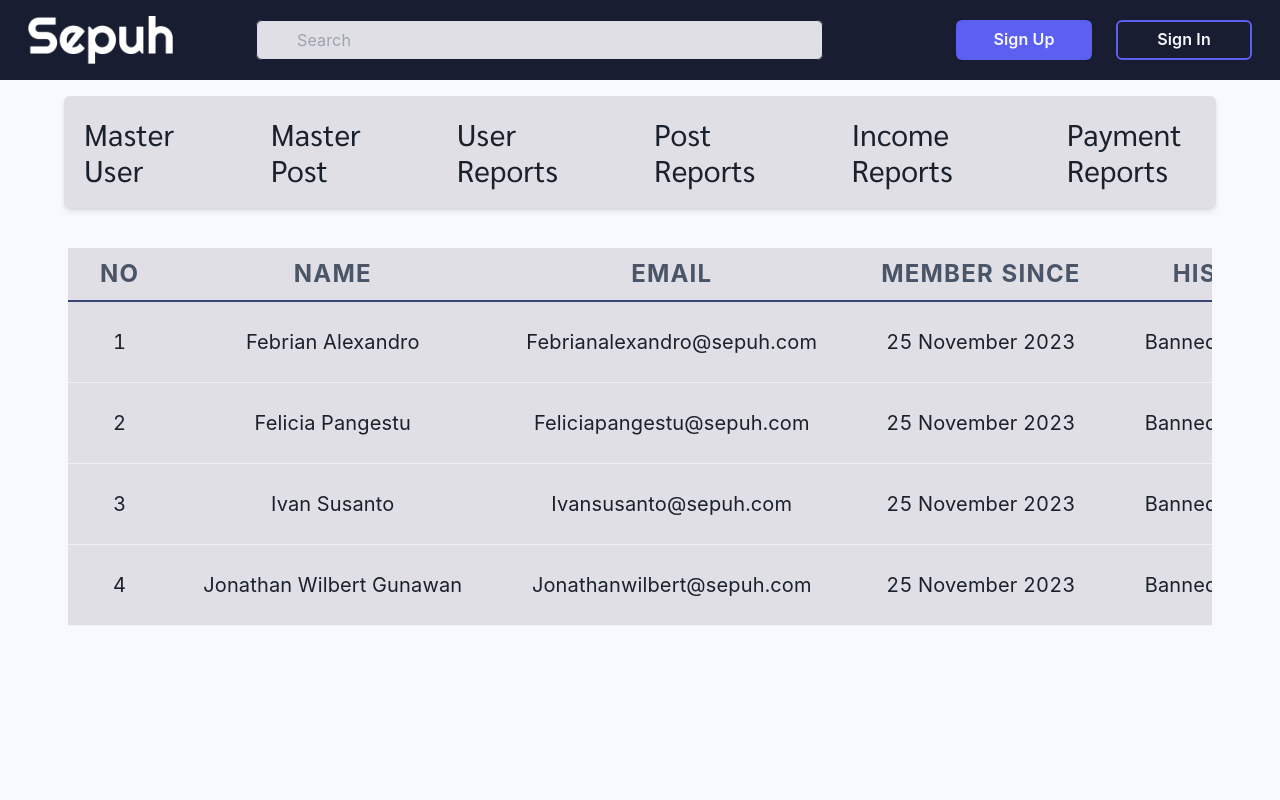
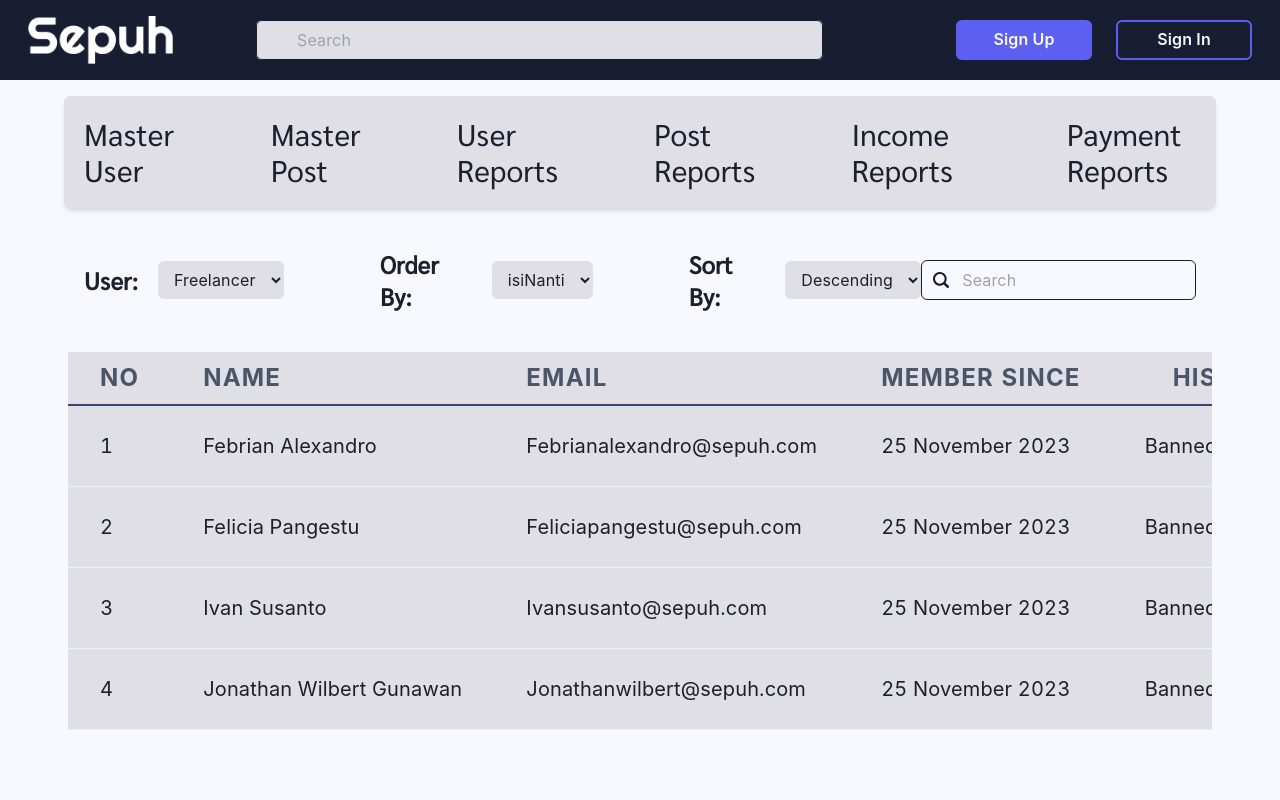
Before and after one commit to AlexandroFebrian/Sepuh_frontend, a React (Vite) app: page /admin/masteruser in a window 1280 px wide. Shown: the top 800 px of the page. Built offline with nearby package versions, Linux system fonts and the light colour scheme; some icons are missing; a web font is replaced by a local one.

Commit message:
Masterpost

```diff
--- /dev/null
+++ b/src/Views/Admin/MasterPost/MasterPost.jsx
@@ -0,0 +1,86 @@
+import NavigationAdmin from "../../../components/NavigationAdmin/NavigationAdmin";
+import FilteringAdmin from "../../../components/FilteringAdmin/FilteringAdmin";
+import {
+  Table,
+  Thead,
+  Tbody,
+  Tr,
+  Th,
+  Td,
+  TableContainer,
+} from "@chakra-ui/react";
+export default function MasterPost() {
+  return (
+    <>
+      <NavigationAdmin />
+      <FilteringAdmin />
+      <div className="container-masterUser mb-10 min-h-[calc(100vh-5rem)] p-10">
+        <div className="bg-ghostwhite-100 mx-7">
+          <TableContainer>
+            <Table variant="simple" size={"lg"}>
+              <Thead className="border-b-2 border-navyblue-600">
+                <Tr>
+                  <Th fontSize={"2xl"} w={"5%"}>
+                    No
+                  </Th>
+                  <Th fontSize={"2xl"} w={"20%"}>
+                    Name
+                  </Th>
+                  <Th fontSize={"2xl"} w={"20%"}>
+                    Date Upload
+                  </Th>
+                  <Th fontSize={"2xl"} w={"20%"}>
+                    Impressions
+                  </Th>
+                  <Th fontSize={"2xl"} w={"20%"} textAlign={"center"}>
+                    History Actions
+                  </Th>
+                  <Th fontSize={"2xl"} w={"15%"} textAlign={"center"}>
+                    Actions
+                  </Th>
+                </Tr>
+              </Thead>
+              <Tbody>
+                {/* DUMMY DATA */}
+                <Tr>
+                  <Td fontSize={"xl"}>1</Td>
+                  <Td fontSize={"xl"}>Febrian Alexandro</Td>
+                  <Td fontSize={"xl"}>25 November 2023</Td>
+                  <Td fontSize={"xl"}>1000</Td>
+                  <Td fontSize={"xl"}>Banned on 27 November 2023</Td>
+                  <Td fontSize={"xl"}>
+                    <div className="buttonAction flex gap-2 items-center justify-center">
+                      <button className="bg-red-500 text-white rounded-md px-3 py-2 hover:bg-red-700 w-20">
+                        Ban
+                      </button>
+                      <button className="bg-yellow-500 text-white rounded-md px-3 py-2 hover:bg-yellow-600 w-24">
+                        Suspend
+                      </button>
+                    </div>
+                  </Td>
+                </Tr>
+                <Tr>
+                  <Td fontSize={"xl"}>2</Td>
+                  <Td fontSize={"xl"}>Felicia Pangestu</Td>
+                  <Td fontSize={"xl"}>25 November 2023</Td>
+                  <Td fontSize={"xl"}>1230</Td>
+                  <Td fontSize={"xl"}>Banned on 27 November 2023</Td>
+                  <Td fontSize={"xl"}>
+                    <div className="buttonAction flex gap-2 items-center justify-center">
+                      <button className="bg-navyblue-500 text-white rounded-md px-3 py-2 hover:bg-navyblue-600 w-20">
+                        Unban
+                      </button>
+                      <button className="bg-yellow-500 text-white rounded-md px-3 py-2 hover:bg-yellow-600 w-24">
+                        Suspend
+                      </button>
+                    </div>
+                  </Td>
+                </Tr>
+              </Tbody>
+            </Table>
+          </TableContainer>
+        </div>
+      </div>
+    </>
+  );
+}
--- a/src/Views/Admin/MasterUser/MasterUser.jsx
+++ b/src/Views/Admin/MasterUser/MasterUser.jsx
@@ -1,9 +1,9 @@
 import NavigationAdmin from "../../../components/NavigationAdmin/NavigationAdmin";
+import FilteringAdmin from "../../../components/FilteringAdmin/FilteringAdmin";
 import {
   Table,
   Thead,
   Tbody,
-  Tfoot,
   Tr,
   Th,
   Td,
@@ -13,22 +13,23 @@
   return (
     <>
       <NavigationAdmin />
-      <div className="container-masterUser mb-10 min-h-[calc(100vh-5rem)] p-10">
+      <FilteringAdmin />
+      <div className="container-masterUser mb-10 min-h-[calc(100vh-5rem)] px-10 pb-10">
         <div className="bg-ghostwhite-100 mx-7">
           <TableContainer>
-            <Table variant="simple" size={"lg"} textAlign={"center"}>
+            <Table variant="simple" size={"lg"}>
               <Thead className="border-b-2 border-navyblue-600">
                 <Tr>
-                  <Th fontSize={"2xl"} w={"5%"} textAlign={"center"}>
+                  <Th fontSize={"2xl"} w={"5%"}>
                     No
                   </Th>
-                  <Th fontSize={"2xl"} w={"20%"} textAlign={"center"}>
+                  <Th fontSize={"2xl"} w={"20%"}>
                     Name
                   </Th>
-                  <Th fontSize={"2xl"} w={"20%"} textAlign={"center"}>
+                  <Th fontSize={"2xl"} w={"20%"}>
                     Email
                   </Th>
-                  <Th fontSize={"2xl"} w={"20%"} textAlign={"center"}>
+                  <Th fontSize={"2xl"} w={"20%"}>
                     Member Since
                   </Th>
                   <Th fontSize={"2xl"} w={"20%"} textAlign={"center"}>
@@ -42,24 +43,16 @@
               <Tbody>
                 {/* DUMMY DATA */}
                 <Tr>
-                  <Td textAlign={"center"} fontSize={"xl"}>
-                    1
-                  </Td>
-                  <Td textAlign={"center"} fontSize={"xl"}>
-                    Febrian Alexandro
-                  </Td>
-                  <Td textAlign={"center"} fontSize={"xl"}>
+                  <Td fontSize={"xl"}>1</Td>
+                  <Td fontSize={"xl"}>Febrian Alexandro</Td>
+                  <Td fontSize={"xl"}>
                     <a href="mailto:sepuh.official.cs@gmail.com">
                       Febrianalexandro@sepuh.com
                     </a>
                   </Td>
-                  <Td textAlign={"center"} fontSize={"xl"}>
-                    25 November 2023
-                  </Td>
-                  <Td textAlign={"center"} fontSize={"xl"}>
-                    Banned on 27 November 2023
-                  </Td>
-                  <Td textAlign={"center"} fontSize={"xl"}>
+                  <Td fontSize={"xl"}>25 November 2023</Td>
+                  <Td fontSize={"xl"}>Banned on 27 November 2023</Td>
+                  <Td fontSize={"xl"}>
                     <div className="buttonAction flex gap-2 items-center justify-center">
                       <button className="bg-red-500 text-white rounded-md px-3 py-2 hover:bg-red-700 w-20">
                         Ban
@@ -71,24 +64,16 @@
                   </Td>
                 </Tr>
                 <Tr>
-                  <Td textAlign={"center"} fontSize={"xl"}>
-                    2
-                  </Td>
-                  <Td textAlign={"center"} fontSize={"xl"}>
-                    Felicia Pangestu
-                  </Td>
-                  <Td textAlign={"center"} fontSize={"xl"}>
+                  <Td fontSize={"xl"}>2</Td>
+                  <Td fontSize={"xl"}>Felicia Pangestu</Td>
+                  <Td fontSize={"xl"}>
                     <a href="mailto:sepuh.official.cs@gmail.com">
                       Feliciapangestu@sepuh.com
                     </a>
                   </Td>
-                  <Td textAlign={"center"} fontSize={"xl"}>
-                    25 November 2023
-                  </Td>
-                  <Td textAlign={"center"} fontSize={"xl"}>
-                    Banned on 27 November 2023
-                  </Td>
-                  <Td textAlign={"center"} fontSize={"xl"}>
+                  <Td fontSize={"xl"}>25 November 2023</Td>
+                  <Td fontSize={"xl"}>Banned on 27 November 2023</Td>
+                  <Td fontSize={"xl"}>
                     <div className="buttonAction flex gap-2 items-center justify-center">
                       <button className="bg-red-500 text-white rounded-md px-3 py-2 hover:bg-red-700 w-20">
                         Ban
@@ -100,24 +85,16 @@
                   </Td>
                 </Tr>
                 <Tr>
-                  <Td textAlign={"center"} fontSize={"xl"}>
-                    3
-                  </Td>
-                  <Td textAlign={"center"} fontSize={"xl"}>
-                    Ivan Susanto
-                  </Td>
-                  <Td textAlign={"center"} fontSize={"xl"}>
+                  <Td fontSize={"xl"}>3</Td>
+                  <Td fontSize={"xl"}>Ivan Susanto</Td>
+                  <Td fontSize={"xl"}>
                     <a href="mailto:sepuh.official.cs@gmail.com">
                       Ivansusanto@sepuh.com
                     </a>
                   </Td>
-                  <Td textAlign={"center"} fontSize={"xl"}>
-                    25 November 2023
-                  </Td>
-                  <Td textAlign={"center"} fontSize={"xl"}>
-                    Banned on 27 November 2023
-                  </Td>
-                  <Td textAlign={"center"} fontSize={"xl"}>
+                  <Td fontSize={"xl"}>25 November 2023</Td>
+                  <Td fontSize={"xl"}>Banned on 27 November 2023</Td>
+                  <Td fontSize={"xl"}>
                     <div className="buttonAction flex gap-2 items-center justify-center">
                       <button className="bg-navyblue-500 text-white rounded-md px-3 py-2 hover:bg-navyblue-600 w-20">
                         Unban
@@ -129,24 +106,16 @@
                   </Td>
                 </Tr>
                 <Tr>
-                  <Td textAlign={"center"} fontSize={"xl"}>
-                    4
-                  </Td>
-                  <Td textAlign={"center"} fontSize={"xl"}>
-                    Jonathan Wilbert Gunawan
-                  </Td>
-                  <Td textAlign={"center"} fontSize={"xl"}>
+                  <Td fontSize={"xl"}>4</Td>
+                  <Td fontSize={"xl"}>Jonathan Wilbert Gunawan</Td>
+                  <Td fontSize={"xl"}>
                     <a href="mailto:sepuh.official.cs@gmail.com">
                       Jonathanwilbert@sepuh.com
                     </a>
                   </Td>
-                  <Td textAlign={"center"} fontSize={"xl"}>
-                    25 November 2023
-                  </Td>
-                  <Td textAlign={"center"} fontSize={"xl"}>
-                    Banned on 27 November 2023
-                  </Td>
-                  <Td textAlign={"center"} fontSize={"xl"}>
+                  <Td fontSize={"xl"}>25 November 2023</Td>
+                  <Td fontSize={"xl"}>Banned on 27 November 2023</Td>
+                  <Td fontSize={"xl"}>
                     <div className="buttonAction flex gap-2 items-center justify-center">
                       <button className="bg-red-500 text-white rounded-md px-3 py-2 hover:bg-red-700 w-20">
                         Ban
--- /dev/null
+++ b/src/Views/Admin/UserReports/UserReports.jsx
@@ -0,0 +1,7 @@
+export default function UserReports() {
+  return (
+    <>
+      <div className="container-userreports"></div>
+    </>
+  );
+}
--- /dev/null
+++ b/src/components/FilteringAdmin/FilteringAdmin.jsx
@@ -0,0 +1,58 @@
+import {
+  Button,
+  Input,
+  InputGroup,
+  InputLeftElement,
+  InputRightAddon,
+} from "@chakra-ui/react";
+import { Search2Icon } from "@chakra-ui/icons";
+
+export default function FilteringAdmin() {
+  {
+    console.log(
+      "FilteringAdmin.jsx jangan lupa dibenerin value select dan desainnya"
+    );
+  }
+
+  return (
+    <>
+      <div className="container-filterAdmin  h-fit relative flex my-5">
+        <div className="boxNavigationAdmin w-full flex justify-between mx-16 px-5 py-5">
+          <div className="left flex gap-24">
+            <div className="userDropdown flex gap-5 items-center">
+              <p className="text-2xl font-sarabun font-semibold">User:</p>
+              <select className="bg-ghostwhite-100 rounded-md px-3 py-2">
+                <option value="freelancer">Freelancer</option>
+                <option value="company">Company</option>
+              </select>
+            </div>
+            <div className="orderByDropdown flex gap-5 items-center">
+              <p className="text-2xl font-sarabun font-semibold">Order By:</p>
+              <select className="bg-ghostwhite-100 rounded-md px-3 py-2">
+                <option value="isiNanti">isiNanti</option>
+                <option value="isiNanti">isiNanti</option>
+              </select>
+            </div>
+            <div className="sortByDropdown flex gap-5 items-center">
+              <p className="text-2xl font-sarabun font-semibold">Sort By:</p>
+              <select className="bg-ghostwhite-100 rounded-md px-3 py-2">
+                <option value="Descending">Descending</option>
+                <option value="Ascending">Ascending</option>
+              </select>
+            </div>
+          </div>
+
+          <div className="searchBar flex gap-5 items-center w-1/4">
+            <InputGroup borderRadius={10} size="md">
+              <InputLeftElement
+                pointerEvents="none"
+                children={<Search2Icon color="navyblue.800" />}
+              />
+              <Input type="text" placeholder="Search" border="1px" />
+            </InputGroup>
+          </div>
+        </div>
+      </div>
+    </>
+  );
+}
--- a/src/components/Footer/Footer.jsx
+++ b/src/components/Footer/Footer.jsx
@@ -1,9 +1,7 @@
-import React from "react";
-
 export default function Footer() {
   return (
     <>
-      <div className=" bg-navyblue-800 h-[325px]"></div>
+      <footer className=" bg-navyblue-800 h-[325px]"></footer>
     </>
   );
 }
```
Also changed, not shown: src/router.jsx (+10 -0 lines).
